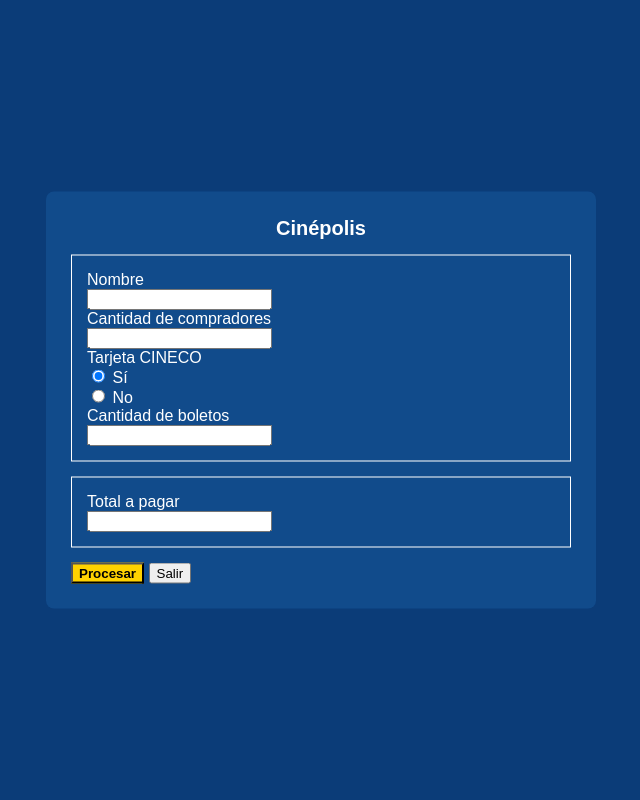
After one commit to IDGS-802-22001023/IntroFlask, a Flask app: page /cine in a window 1280 px wide. The commit adds this page. Shown: the whole page, without its empty margins (319-959 px from the left). Run offline with Flask 3, Linux system fonts and the light colour scheme; some libraries are stand-ins or nearby versions.

Commit message:
Add files via upload
mensajes flash

```diff
--- a/IntroFlask/main.py
+++ b/IntroFlask/main.py
@@ -1,6 +1,13 @@
 from flask import Flask, render_template, request
+import math
+from flask import flash
+from flask_wtf.csrf import CSRFProtect
+import forms
+
 
 app = Flask(__name__)
+app.secret_key='Clave secreta'
+csrf=CSRFProtect()
 
 @app.route('/')
 def index():
@@ -8,37 +15,34 @@ def index():
     lista = ['Juan', 'Karla', 'Miguel', 'Ana']
     return render_template('index.html', titulo=titulo, lista=lista)
 
-@app.route("/operaBas")
-def operas1():
-    return render_template("operaBas.html")
+#Ruta para usuarios
+@app.route("/usuarios", methods =["GET","POST"])
+def usuarios():
+    mat=0
+    nom=''
+    apa=''
+    ama=''
+    email=''
+    usuarios_class=forms.UserForm(request.form)
+    if request.method=='POST' and usuarios_class.validate():
+        mat=usuarios_class.matricula.data
+        nom=usuarios_class.nombre.data
+        apa=usuarios_class.apaterno.data
+        ama=usuarios_class.amaterno.data
+        email=usuarios_class.correo.data
 
-@app.route("/resultado", methods=("GET", "POST"))
-def resultado():
-    n1 = float(request.form.get("n1"))
-    n2 = float(request.form.get("n2"))
-    operacion = request.form.get("operacion")
+        mensaje='Bienvenido {}'.format(nom)
+        flash(mensaje)
 
 
-    if operacion == "dividir":
-        if n2 == 0:
-            return "Error: no se puede dividir entre cero"
-        resultado = n1 / n2
-
-    elif operacion == "restar":
-        resultado = n1 - n2
-
-    elif operacion == "sumar":
-        resultado = n1 + n2
-
-    elif operacion == "multiplicar":
-        resultado = n1 * n2
-
-    else:
-        return "Operación no válida"
-
-    return f"El resultado es: {resultado}"
-
-
+    return render_template("usuarios.html",
+                           form=usuarios_class,
+                           mat = mat,
+                           nom=nom,
+                           apa=apa,
+                           ama=ama,
+                           email=email
+                           )
 
 @app.route('/formulario')
 def formulario():
@@ -47,6 +51,10 @@ def formulario():
 @app.route('/reportes')
 def reportes():
     return render_template("reportes.html")
+
+@app.route('/alumnos')
+def alumnos():
+    return render_template("alumnos.html")
 
 @app.route('/hola')
 def hola():
@@ -85,5 +93,95 @@ def operas():
         </form>
     '''
 
+@app.route("/operasBas", methods =["GET","POST"])
+def operas1():
+    n1=0
+    n2=0
+    res =0
+    if request.method == "POST":
+        n1 = request.form.get("n1")
+        n2 = request.form.get("n2")
+        res = float(n1)+float(n2)
+    return render_template("operaBas.html",n1=n1,n2=n2,res=res)
+
+
+@app.route("/resultado", methods=["GET","POST"])
+def resultado():
+    n1 = float(request.form.get("n1"))
+    n2 = float(request.form.get("n2"))
+    op = request.form.get("operacion")
+
+    if op == "suma":
+        return f"La suma es: {n1 + n2}"
+    if op == "resta":
+        return f"La resta es: {n1 - n2}"
+    if op == "multiplicacion":
+        return f"La multiplicación es: {n1 * n2}"
+    if op == "division":
+        return f"La división es: {n1 / n2}"
+
+@app.route("/distancia", methods=["GET", "POST"])
+def distancia():
+    resultado = None
+
+    if request.method == "POST":
+        x1 = float(request.form.get("x1"))
+        y1 = float(request.form.get("y1"))
+        x2 = float(request.form.get("x2"))
+        y2 = float(request.form.get("y2"))
+
+        resultado = math.sqrt((x2 - x1)**2 + (y2 - y1)**2)
+
+    return render_template("distancia.html", resultado=resultado)
+
+
+@app.route("/cine", methods=["GET", "POST"])
+def cinepolis():
+    total = None
+    mensaje = ""
+
+    if request.method == "POST":
+        nombre = request.form.get("nombre")
+        compradores = int(request.form.get("compradores"))
+        boletos = int(request.form.get("boletos"))
+        tarjeta = request.form.get("tarjeta")
+
+        precio_boleto = 12
+
+        #Aqui se hace el calculo de los compradores y los boletos (se permite comprar 7
+        #por comprador),o sea si son 7 compradores se le permite comprar 49 boletos,
+        #entonces se almacena en la variable max_boletos
+        max_boletos = compradores * 7
+
+        if boletos > max_boletos:
+            mensaje = f"No se pueden comprar más de {max_boletos} boletos"
+        else:
+            subtotal = boletos * precio_boleto
+
+            #Aqui se realiza el calculo en cuestion de cuantos boletos se compran
+            #si son mayor o igua a 6 se le hace el 15%, si soon mayor o igula que
+            #3 son el 10%
+            if boletos >= 6:
+                descuento = 0.15
+            elif boletos >= 3:
+                descuento = 0.10
+            else:
+                descuento = 0
+
+            total = subtotal - (subtotal * descuento)
+
+            #Aqui se realiza el calculo en caso de que si tenga la tarjeta
+            #se le aplica el 10% de descuento, en caso contrario solo se hace
+            #el calculo de los boletos
+            if tarjeta == "si":
+                total = total - (total * 0.10)
+
+    #Aqui es donde regresa el costo al html
+    return render_template("cinepolis.html", total=total, mensaje=mensaje)
+
+
+
+
 if __name__ == '__main__':
+    csrf.init_app(app)    #Con este se bloquean los vinculos
     app.run(debug=True)
--- a/IntroFlask/requirements.txt
+++ b/IntroFlask/requirements.txt
@@ -1,9 +1,14 @@
 blinker==1.9.0
 click==8.3.1
 colorama==0.4.6
+dnspython==2.8.0
+email-validator==2.3.0
 Flask==3.1.2
+Flask-WTF==1.2.2
+idna==3.11
 itsdangerous==2.2.0
 Jinja2==3.1.6
 MarkupSafe==3.0.3
 mysqlclient==2.2.7
 Werkzeug==3.1.5
+WTForms==3.2.1
--- /dev/null
+++ b/IntroFlask/templates/Cinepolis.html
@@ -0,0 +1,151 @@
+<!DOCTYPE html>
+<html lang="es">
+
+<head>
+    <meta charset="UTF-8">
+    <title>Cinépolis</title>
+
+    <style>
+        html,
+        body {
+            width: 100%;
+            height: 100%;
+            margin: 0;
+        }
+
+        body {
+            background-color: #0b3c78;
+            font-family: Arial, Helvetica, sans-serif;
+        }
+
+        /* CENTRADO INFALIBLE */
+        .centrado {
+            position: fixed;
+            top: 50%;
+            left: 50%;
+            transform: translate(-50%, -50%);
+        }
+
+        /* PANEL */
+        .panel {
+            background-color: #114b8b;
+            color: white;
+            padding: 25px;
+            border-radius: 8px;
+            width: 500px;
+        }
+
+        .titulo {
+            font-weight: bold;
+            font-size: 20px;
+            text-align: center;
+            margin-bottom: 15px;
+        }
+
+        .seccion {
+            border: 1px solid #ffffff;
+            padding: 15px;
+            margin-bottom: 15px;
+        }
+
+        .btn-procesar {
+            background-color: #ffd200;
+            font-weight: bold;
+        }
+
+        label {
+            font-weight: 500;
+        }
+    </style>
+</head>
+
+<body>
+    <div class="centrado">
+
+        <div class="panel">
+
+            <div class="titulo">Cinépolis</div>
+
+            <form method="POST">
+
+                <div class="seccion">
+                    <div class="row mb-2 align-items-center">
+                        <div class="col-5">
+                            <label>Nombre</label>
+                        </div>
+                        <div class="col-7">
+                            <input type="text" name="nombre" class="form-control form-control-sm" required>
+                        </div>
+                    </div>
+
+                    <div class="row mb-2 align-items-center">
+                        <div class="col-5">
+                            <label>Cantidad de compradores</label>
+                        </div>
+                        <div class="col-7">
+                            <input type="number" name="compradores" class="form-control form-control-sm" required>
+                        </div>
+                    </div>
+
+                    <div class="row mb-2 align-items-center">
+                        <div class="col-5">
+                            <label>Tarjeta CINECO</label>
+                        </div>
+                        <div class="col-7">
+                            <div class="form-check form-check-inline">
+                                <input class="form-check-input" type="radio" name="tarjeta" value="si" checked>
+                                <label class="form-check-label">Sí</label>
+                            </div>
+                            <div class="form-check form-check-inline">
+                                <input class="form-check-input" type="radio" name="tarjeta" value="no">
+                                <label class="form-check-label">No</label>
+                            </div>
+                        </div>
+                    </div>
+
+                    <div class="row mb-2 align-items-center">
+                        <div class="col-5">
+                            <label>Cantidad de boletos</label>
+                        </div>
+                        <div class="col-7">
+                            <input type="number" name="boletos" class="form-control form-control-sm" required>
+                        </div>
+                    </div>
+                </div>
+
+                <div class="seccion">
+                    <div class="row align-items-center">
+                        <div class="col-5">
+                            <label>Total a pagar</label>
+                        </div>
+                        <div class="col-7">
+                            <input type="text" class="form-control form-control-sm" value="{{ total if total else '' }}"
+                                readonly>
+                        </div>
+                    </div>
+                </div>
+
+                <div class="text-end">
+                    <button type="submit" class="btn btn-procesar btn-sm me-2">
+                        Procesar
+                    </button>
+                    <button type="reset" class="btn btn-light btn-sm">
+                        Salir
+                    </button>
+                </div>
+
+                {% if mensaje %}
+                <div class="alert alert-danger mt-3 text-center p-2">
+                    {{ mensaje }}
+                </div>
+                {% endif %}
+
+            </form>
+
+        </div>
+
+    </div>
+
+</body>
+
+</html>
--- a/IntroFlask/templates/operaBas.html
+++ b/IntroFlask/templates/operaBas.html
@@ -44,4 +44,8 @@
     <button type="submit" class="btn btn-primary">Calcular</button>
 </form>
 
+<h1>
+    La suma de  {{ n1 }} + {{ n2 }} = {{"%.2f" | format(res)}}
+</h1>
+
 {% endblock %}
```
Also changed, not shown: IntroFlask/forms.py (added, +25 -0 lines), IntroFlask/templates/_macros.html (added, +19 -0 lines), IntroFlask/templates/alumnos.html (added, +14 -0 lines), IntroFlask/templates/distancia.html (added, +22 -0 lines), IntroFlask/templates/layout.html (+30 -9 lines), IntroFlask/templates/usuarios.html (added, +35 -0 lines).
